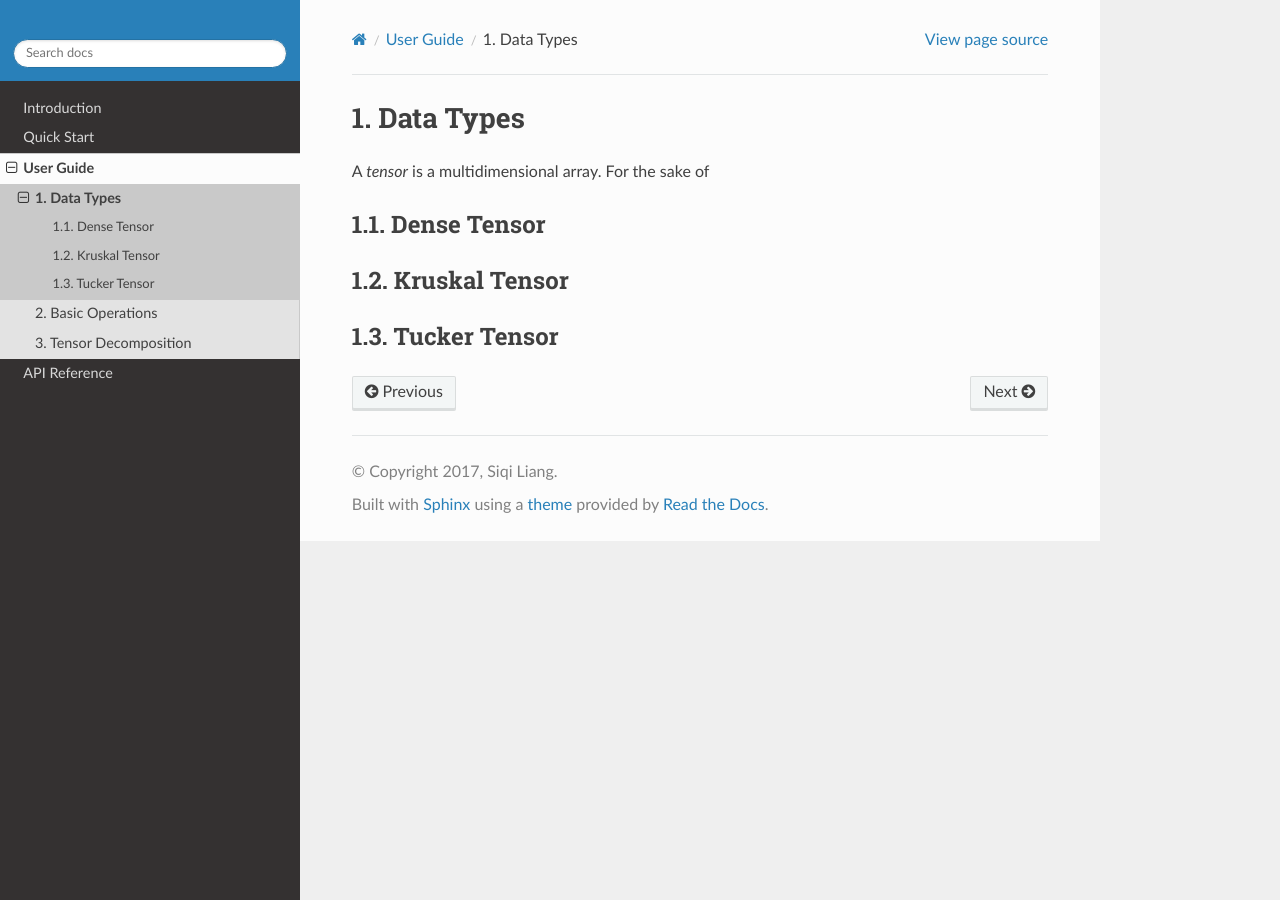
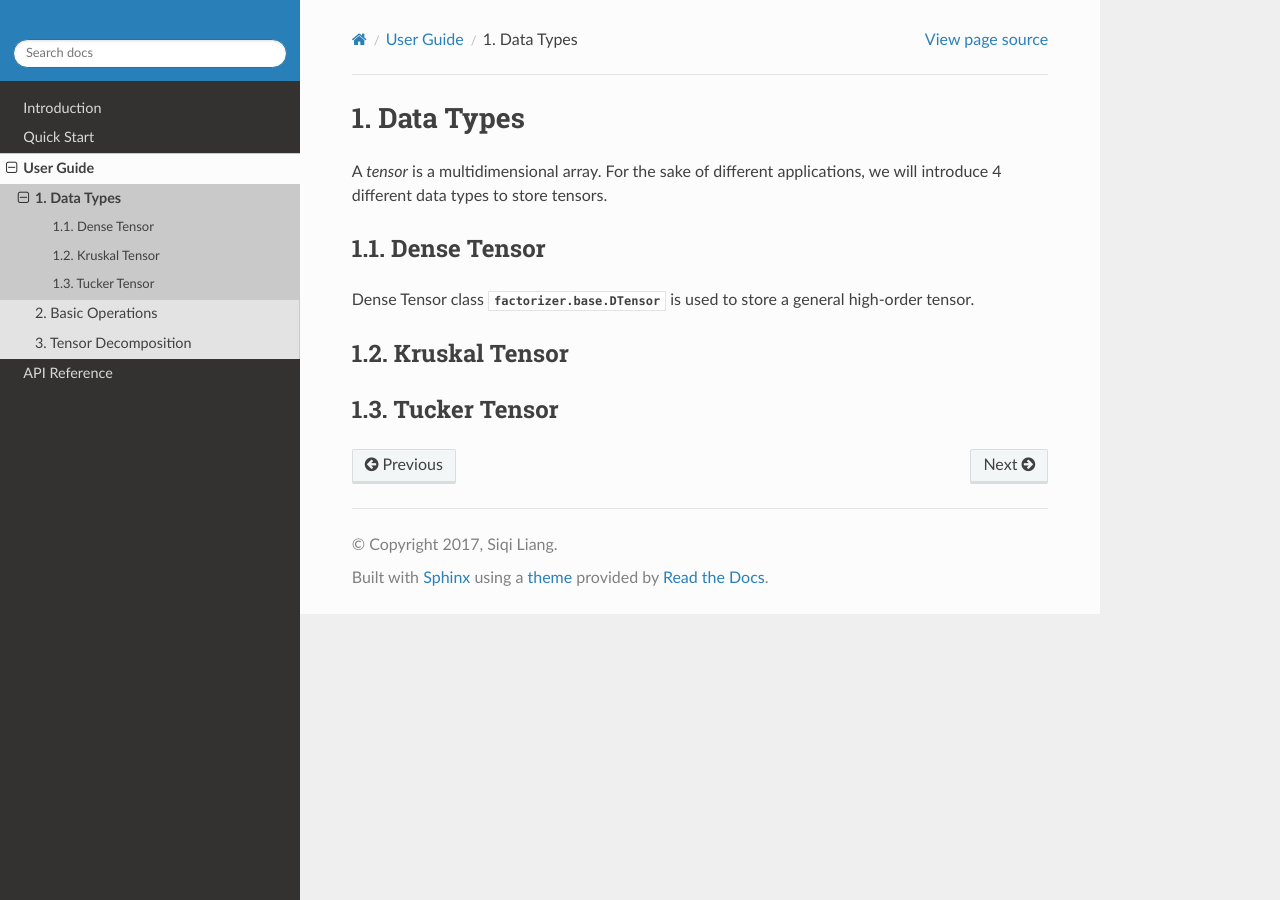
Before and after one commit to Large-Scale-Tensor-Decomposition/TensorD, a Sphinx documentation site: the page built from docs/source/guide_data.rst, in a window 1280 px wide. Built offline with Sphinx 7.4.7 and the Read the Docs theme 2.0.0, drawn with Linux system fonts in a browser that asks for light colours; pages that are not in the unit, such as notebooks, are missing from menus.

Commit message:
edit data guide

```diff
--- a/docs/source/guide_data.rst
+++ b/docs/source/guide_data.rst
@@ -1,12 +1,12 @@
 Data Types
 ==========
 
-A *tensor* is a multidimensional array. For the sake of
+A *tensor* is a multidimensional array. For the sake of different applications, we will introduce 4 different data types to store tensors.
 
 
 Dense Tensor
 ------------
-
+Dense Tensor class :class:`factorizer.base.DTensor` is used to store a general high-order tensor.
 
 
 Kruskal Tensor
```
